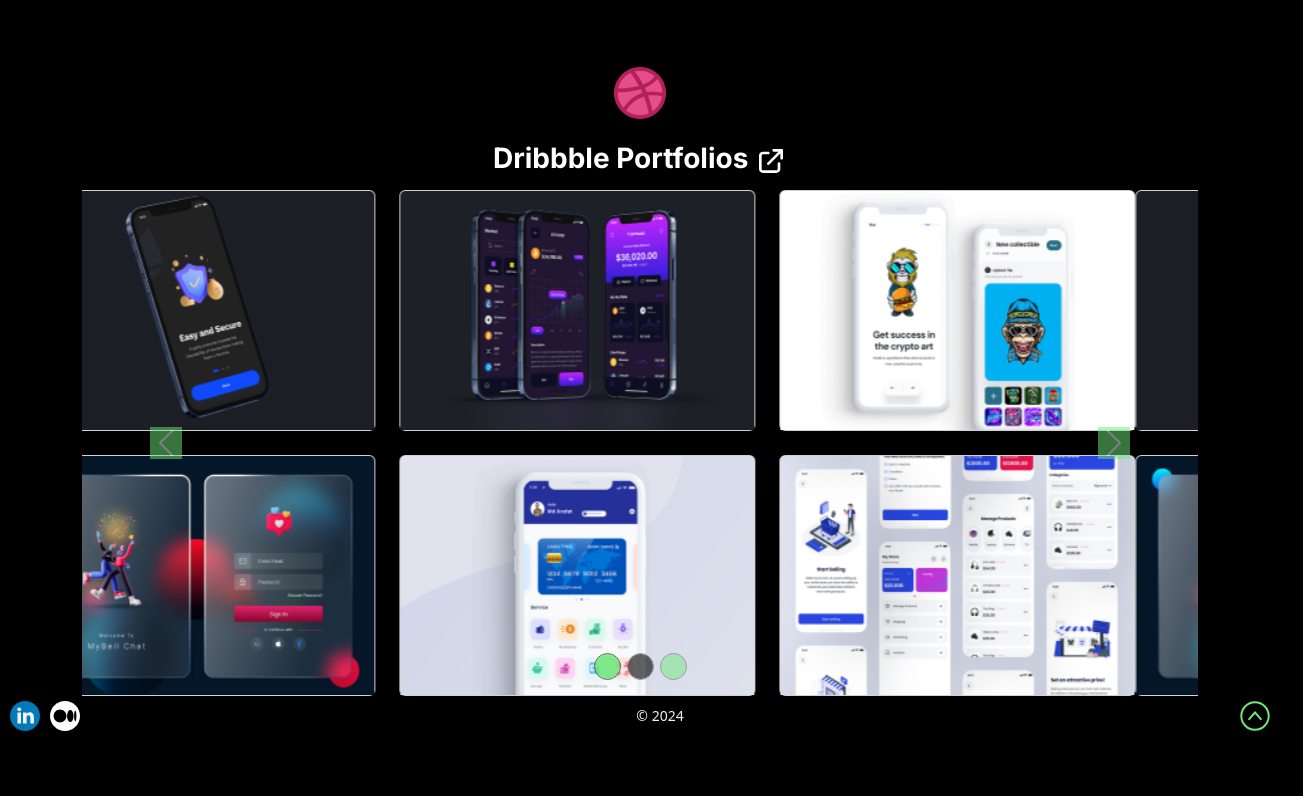
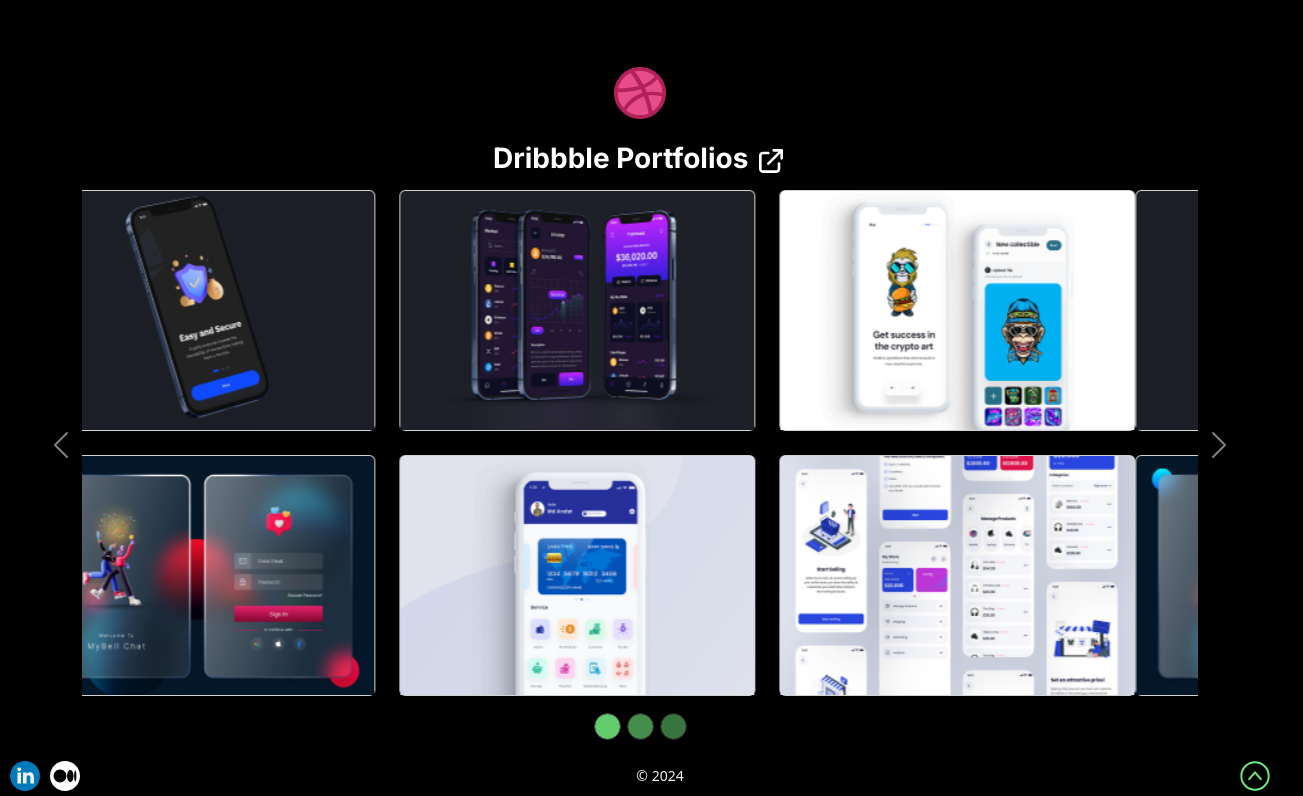
Before and after one commit to jstutul/Arafat, a plain HTML site: page index.html in a window 1280 px wide. Shown: the part 2040-2836 px from the top of the page, 1303 px wide, since content can reach past the window. Before the commit the page ends 2776 px from the top, so only its background shows below. Drawn offline with nearby package versions, Linux system fonts and the light colour scheme.

Commit message:
css change for carousel

```diff
--- a/css/common.css
+++ b/css/common.css
@@ -213,10 +213,34 @@ main .heading-title {
     background-color: var(--darkmaincolor);
 }
 
-.carousel-indicators .active {
-    background-color: var(--maincolor);
+.carousel-control-next, .carousel-control-prev {
+    position: absolute;
+    top: 0%;
+    bottom: 0;
+    z-index: 1;
+    display: flex;
+    align-items: center;
+    justify-content: center;
+    /* width: 15%; */
+    padding: 0;
+    color: #fff;
+    text-align: center;
+    background: 0 0;
+    border: 0;
+    opacity: .5;
+    transition: opacity .15s ease;
+    margin-bottom: 55px;
 }
-.carousel-control-next-icon,
-.carousel-control-prev-icon {
-    background-color: var(--darkmaincolor);
+.carousel-control-prev {
+    left: -105px;
 }
+.carousel-control-next {
+    right: -105px;
+}
+.carousel-control-next-icon, .carousel-control-prev-icon {
+    /* background-color: var(--darkmaincolor); */
+}
+.carousel {
+    position: relative;
+    padding-bottom: 60px;
+}
```
